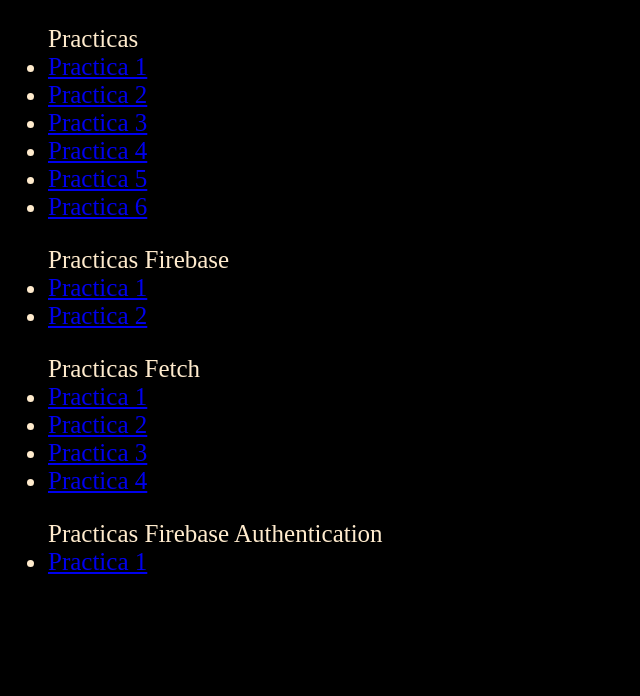
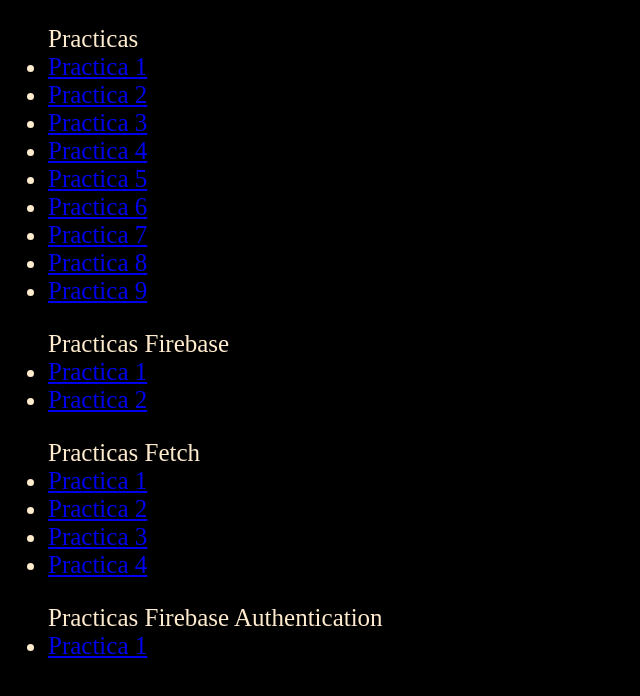
Before and after one commit to MedinaLeonardo981003/GeoReferenciados, a plain HTML site: page index.html in a window 1280 px wide. Shown: the whole page, without its empty margins (0-640 px from the left). Drawn offline with Linux system fonts and the light colour scheme.

Commit message:
1st commit

```diff
--- a/index.html
+++ b/index.html
@@ -27,6 +27,9 @@
         <li><a href="PRACTICA4.html">Practica 4</a></li>
         <li><a href="PRACTICA5.html">Practica 5</a></li>
         <li><a href="PRACTICA6.html">Practica 6</a></li>
+        <li><a href="PRACTICA7.html">Practica 7</a></li>
+        <li><a href="PRACTICA8.html">Practica 8</a></li>
+        <li><a href="PRACTICA9.html">Practica 9</a></li>
     </ul>
     <ul id="uli">Practicas Firebase
         <li><a href="Firebase/Practica1.html">Practica 1</a></li>
```
